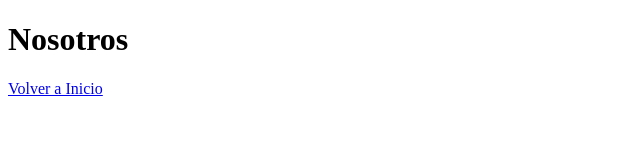
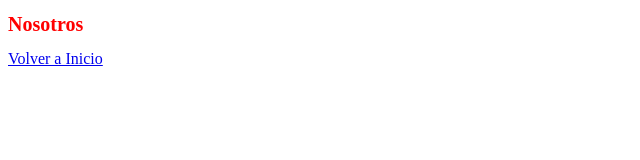
Before and after one commit to NorbertoXD/Ecommerce, a plain HTML site: page nosotros.html in a window 1280 px wide. Shown: the whole page, without its empty margins (0-640 px from the left). Drawn offline with Linux system fonts and the light colour scheme.

Commit message:
empezando con el css

```diff
--- /dev/null
+++ b/css/app.css
@@ -0,0 +1,4 @@
+h1 {
+    font-size: 20px;
+    color: red;
+}
--- a/nosotros.html
+++ b/nosotros.html
@@ -5,6 +5,8 @@
   <meta http-equiv="X-UA-Compatible" content="IE=edge">
   <meta name="viewport" content="width=device-width, initial-scale=1.0">
   <title>Document</title>
+  <link rel="stylesheet" href="css/app.css">
+
 </head>
 <body>
 
```
Also changed, not shown: index.html (+2 -1 lines).
